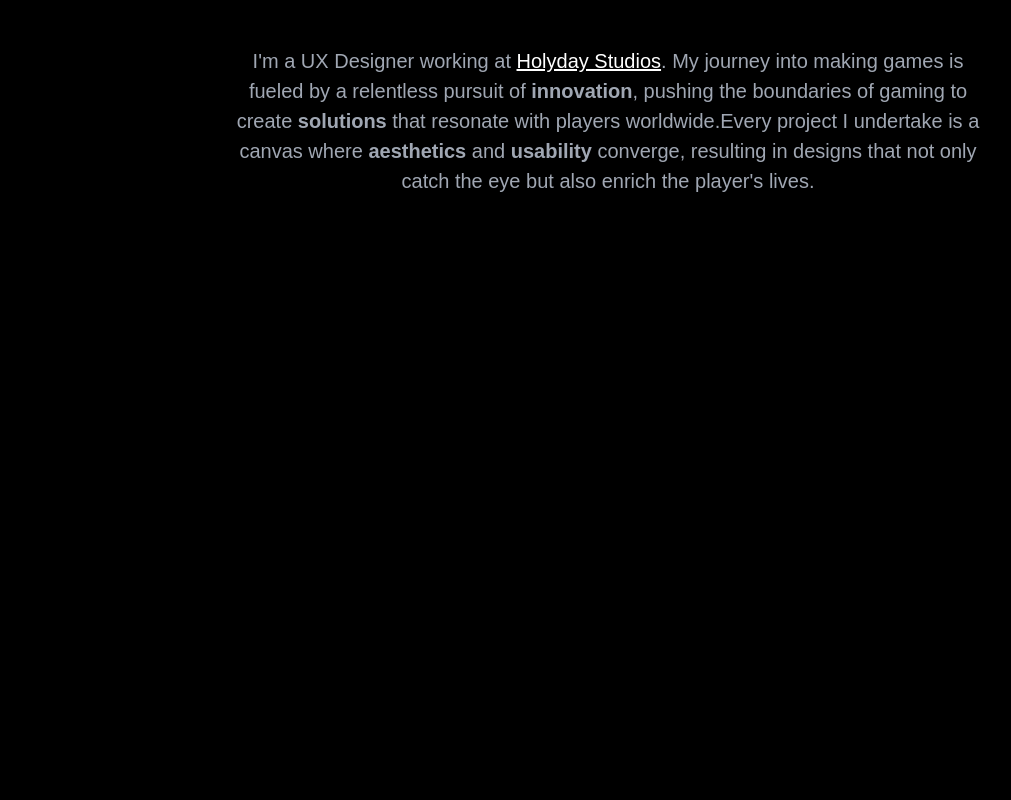
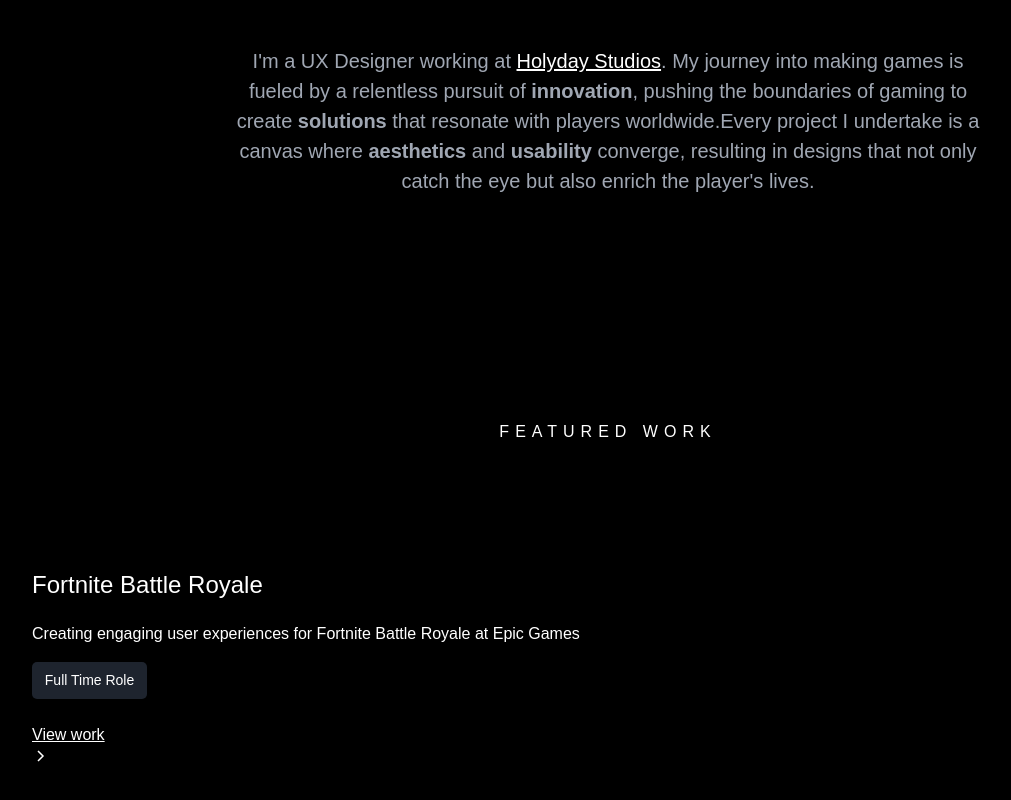
Before and after one commit to kostakis88/portfolio-irene, a React app: page / in a window 1280 px wide. Shown: the part 320-1120 px from the top of the page, without its empty margins (32-1043 px from the left). Before the commit the page ends 800 px from the top, so only its background shows below. Built offline with nearby package versions, Linux system fonts and the light colour scheme.

Commit message:
Implement Portfolio component

```diff
--- a/src/App.js
+++ b/src/App.js
@@ -1,12 +1,14 @@
 import React from 'react';
 import Navbar from './components/Navbar';
 import Header from './components/Header';
+import Portfolio from './components/Portfolio';
 
 const App = () => {
   return (
     <main className="main-wrapper">
       <Navbar />
       <Header />
+      <Portfolio />
     </main>
   );
 };
--- /dev/null
+++ b/src/components/Portfolio.js
@@ -0,0 +1,33 @@
+import React from 'react';
+import PortfolioItem from './PortfolioItem';
+
+const Portfolio = () => {
+  return (
+    <section className="section-portfolio">
+      <div className="padding-global">
+        <div className="container-large">
+          <div className="padding-section-large">
+            <div className="margin-bottom margin-bottom-xxlarge">
+              <div className="text-align-center">
+                <div className="align-center">
+                  <div className="margin-bottom margin-bottom-xsmall">
+                    <div className="text-weight">FEATURED WORK</div>
+                  </div>
+                </div>
+              </div>
+            </div>
+            <div className="portfolio-component">
+              <div className="portfolio-list-wrapper">
+                <div className="portfilio-list" role="list">
+                  <PortfolioItem />
+                </div>
+              </div>
+            </div>
+          </div>
+        </div>
+      </div>
+    </section>
+  );
+};
+
+export default Portfolio;
--- /dev/null
+++ b/src/components/PortfolioItem.js
@@ -0,0 +1,53 @@
+import React from 'react';
+
+const PortfolioItem = () => {
+    return (
+        <div className="portfolio-list-item" role="listitem">
+            <div className="portfolio-item">
+                <a className="portfolio-image-link">
+                    <div className="margin-bottom margin-bottom-xsmall">
+                        <div className="portfolio-image-wrapper">
+                            <img className="portfolio-image" alt="" />
+                        </div>
+                    </div>
+                    <div className="margin-bottom margin-bottom-xsmall">
+                        <h2 className="heading-style-h5">Fortnite Battle Royale</h2>
+                    </div>
+                    <div className="text-size-regular">
+                        Creating engaging user experiences for Fortnite Battle Royale at
+                        Epic Games
+                    </div>
+                </a>
+                <div>
+                    <div className="portfolio-tag-list">
+                        <a className="portfolio-tag-item" href="#">
+                            <div className="tag-text">Full Time Role</div>
+                        </a>
+                    </div>
+                </div>
+                <div className="portfolio-button-wrapper">
+                    <a className="button" href="#">
+                        <div>View work</div>
+                        <div className="icon">
+                            <svg
+                                width="16"
+                                height="16"
+                                viewBox="0 0 16 16"
+                                fill="none"
+                                xmlns="http://www.w3.org/2000/svg"
+                            >
+                                <path
+                                    d="M6 3L11 8L6 13"
+                                    stroke="CurrentColor"
+                                    strokeWidth="1.5"
+                                ></path>
+                            </svg>
+                        </div>
+                    </a>
+                </div>
+            </div>
+        </div>
+    );
+};
+
+export default PortfolioItem;
```
